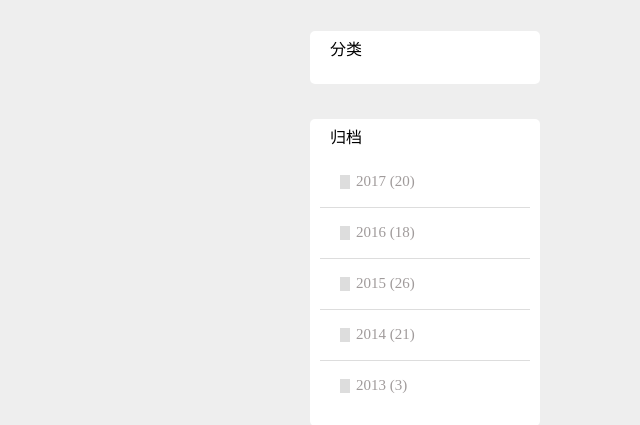
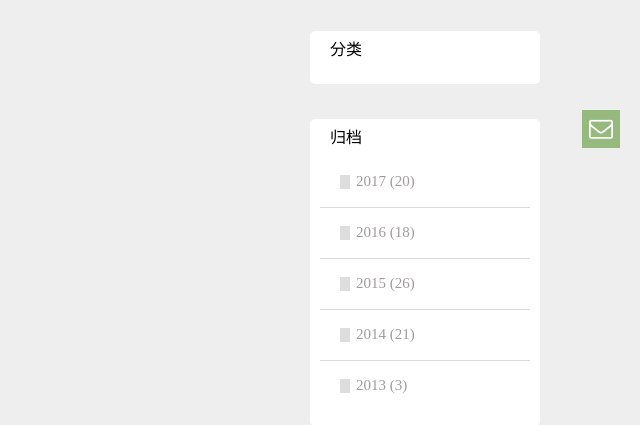
Before and after one commit to RocketV2/xblog, a Node project: template app/views/app_index.pug in a window 1280 px wide. Shown: the part 552-977 px from the top of the page, without its empty margins (640-1280 px from the left). Run offline with Node 20 templates, Linux system fonts and the light colour scheme; the template is opened without the code that fills it, so the values that code supplies are empty; some libraries are stand-ins or nearby versions.

Commit message:
添加发送邮件联系作者

```diff
--- a/app/css/app_index.css
+++ b/app/css/app_index.css
@@ -250,7 +250,7 @@ li.navli:first-of-type:hover a:hover{
 	width: 38px;
 	height: 38px;
 	position: fixed;
-	bottom: 100px;
+	bottom: 140px;
 	right: 20px;
 	text-align: center;
 	background-color: #fff;
@@ -264,3 +264,22 @@ li.navli:first-of-type:hover a:hover{
 	color: #62bcc7;
 	opacity: 0.8;
 }
+
+#emailTo{
+	width: 38px;
+	height: 38px;
+	position: fixed;
+	bottom: 100px;
+	right: 20px;
+	background-color: #96b97d;
+	text-align: center;
+}
+#emailTo .fa-envelope-o{
+	color: #fff;
+	font-size: 24px;
+	margin-top: 6px;
+}
+#emailTo:hover{
+	color: #62bcc7;
+	opacity: 0.8;
+}
--- a/app/views/app_index.pug
+++ b/app/views/app_index.pug
@@ -126,6 +126,7 @@ html
 		//- 返回顶部
 		div.sideNav
 			div#returnTop
-				<i class="fa fa-angle-up" aria-hidden="true"></i>
+				i.fa.fa-angle-up(aria-hidden="true")
 			div#emailTo
-				a(href="mailto:2500392489@qq.com") email
+				a(href="mailto:2500392489@qq.com")
+					i.fa.fa-envelope-o(aria-hidden="true")
```
